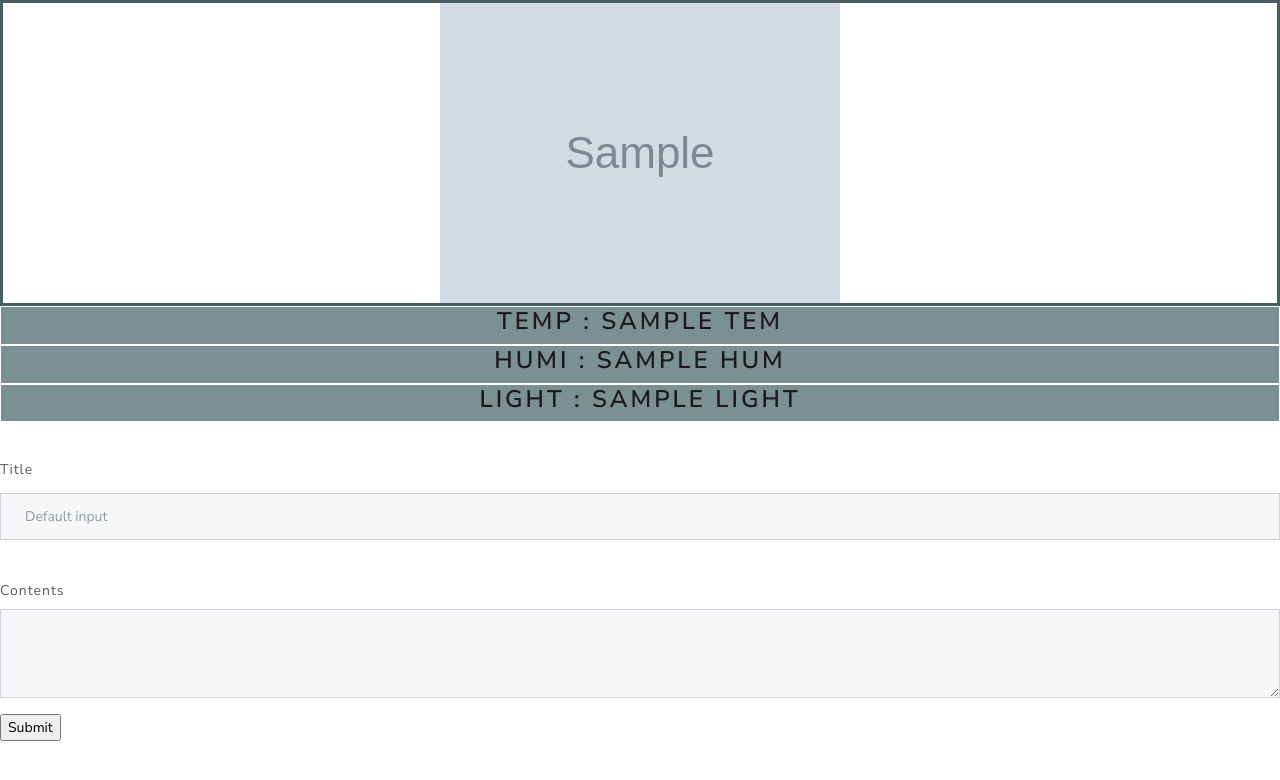
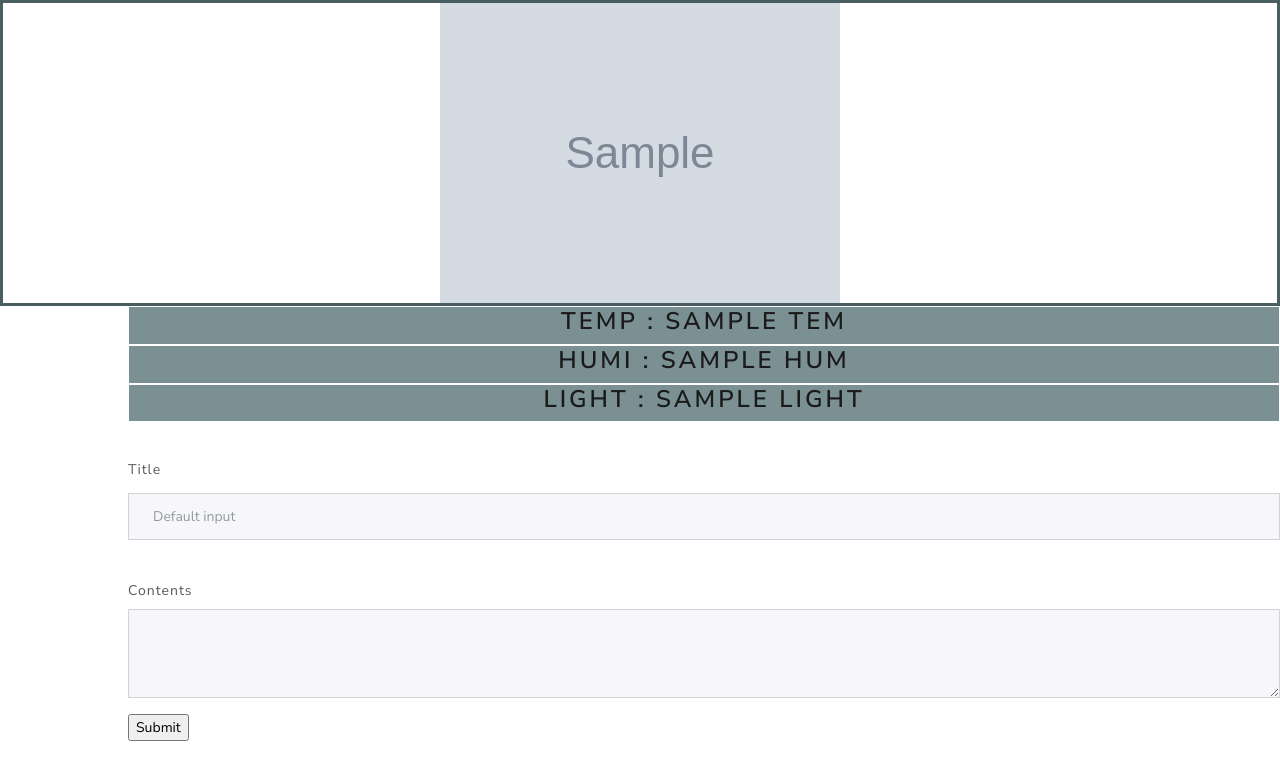
Before and after one commit to Fnhid/Upm3ra, a Flask app: template templates/upload.html in a window 1280 px wide. Shown: the top 780 px of the page. Run offline with Flask 2, Linux system fonts and the light colour scheme; the template is opened without the code that fills it: most values are stand-ins (such as "Sample title", 1, 10 or a date in 2020); grey boxes marked "Sample" are stand-in pictures; some libraries are stand-ins or nearby versions.

Commit message:
design update

```diff
--- a/templates/upload.html
+++ b/templates/upload.html
@@ -17,10 +17,11 @@
 <body>
     <div>
         <div id="picture"><img src="{{filename}}" alt="Your Imag3"></a></div>
+    </div>
+    <div style="margin-left:10%">
         <div class="enteredtext"><h3>Temp : {{tem}}</h3></div>
         <div class="enteredtext"><h3>Humi : {{hum}}</h3></div>
         <div class="enteredtext"><h3>Light : {{light}}</h3></div>
-    </div>
     <form method="POST">
         <div class="form-group">
             <label class="col-form-label mt-4" for="inputDefault">Title</label>
@@ -34,6 +35,7 @@
         <input type="submit" value="Submit">
     </div>
     </form>
+    </div>
     <!-- 에러 발생시 출력 -->
     {% if err %}
         <div class="alert alert-dismissible alert-danger">
```
